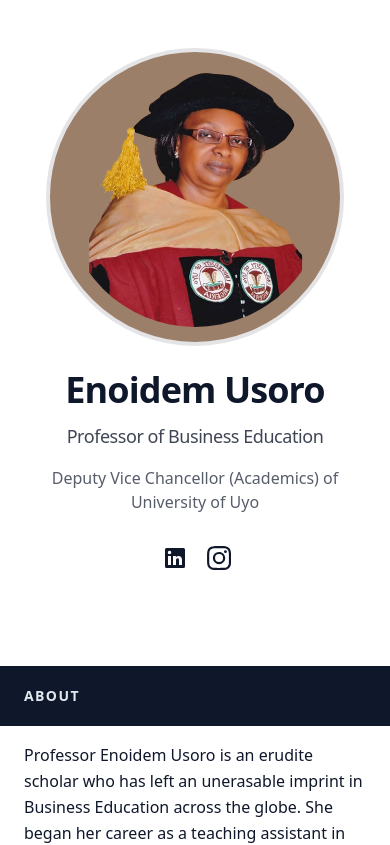
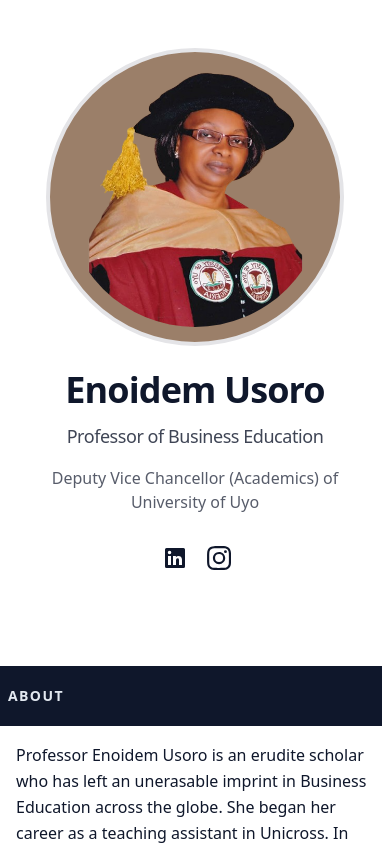
Before and after one commit to agedet/enoidem-portfolio, a Next.js app: page / in a window 390 px wide. Shown: the top 845 px of the page. Built offline with nearby package versions, Linux system fonts and the light colour scheme.

Commit message:
feat: add accordion to journal articles tab

```diff
--- a/src/app/(frontend)/page.tsx
+++ b/src/app/(frontend)/page.tsx
@@ -11,7 +11,7 @@ import Header from "@/components/Header";
 export default function Home() {
   return (
     <div className="min-h-screen bg-background leading-relaxed text-text antialiased selection:bg-primary selection:text-text expansion-alids-init">
-      <main className="min-h-screen mx-auto max-w-screen-xl px-6 py-12 font-sans md:px-12 md:py-16 lg:py-0">
+      <main className="min-h-screen mx-auto max-w-screen-xl px-4 py-12 font-sans md:px-12 md:py-16 lg:py-0">
         <a href="#content" className="absolute left-0 top-0 block -translate-x-full rounded bg-gradient-to-br from-primary via-blue-500 to-purple-600 px-4 py-3 text-sm font-bold uppercase tracking-widest text-white focus-visible:translate-x-0">Skip to Content</a>
 
         <section className="lg:flex lg:justify-between lg:gap-4">
--- a/src/components/About.tsx
+++ b/src/components/About.tsx
@@ -4,7 +4,7 @@ import Image from 'next/image'
 export default function About() {
   return (
     <section id='about' className="mb-16 scroll-mt-16 md:mb-24 lg:mb-36 lg:scroll-mt-24" aria-label='About professor enoidem usoro'>
-        <div className="sticky top-0 z-20 -mx-6 mb-4 w-screen bg-text px-6 py-5 backdrop-blur md:-mx-12 md:px-12 lg:sr-only lg:relative lg:top-auto lg:mx-auto lg:w-full lg:px-0 lg:py-0 lg:opacity-0">
+        <div className="sticky top-0 z-20 -mx-6 mb-4 w-screen bg-text px-4 py-5 backdrop-blur md:-mx-12 md:px-12 lg:sr-only lg:relative lg:top-auto lg:mx-auto lg:w-full lg:px-0 lg:py-0 lg:opacity-0">
             <h2 className="text-sm font-bold uppercase tracking-widest text-slate-200 lg:sr-only">
                 About
             </h2>
--- a/src/components/Contact/Contact.tsx
+++ b/src/components/Contact/Contact.tsx
@@ -20,7 +20,7 @@ function Contact() {
 
   return (
     <section id="contact" className="mb-16 scroll-mt-16 md:mb-24 lg:mb-36 lg:scroll-mt-24" aria-label="Contact professor enoidem usoro">
-      <div className="sticky top-0 z-20 -mx-6 mb-4 w-screen bg-text px-6 py-5 backdrop-blur md:-mx-12 md:px-12 lg:sr-only lg:relative lg:top-auto lg:mx-auto lg:w-full lg:px-0 lg:py-0 lg:opacity-0">
+      <div className="sticky top-0 z-20 -mx-6 mb-4 w-screen bg-text px-4 py-5 backdrop-blur md:-mx-12 md:px-12 lg:sr-only lg:relative lg:top-auto lg:mx-auto lg:w-full lg:px-0 lg:py-0 lg:opacity-0">
         <h2 className="text-sm font-bold uppercase tracking-widest text-slate-200 lg:sr-only">Contact</h2>
       </div>
 
--- a/src/components/Education.tsx
+++ b/src/components/Education.tsx
@@ -30,7 +30,7 @@ const EDUCATION = [
 function Education() {
   return (
     <section id="education" className="mb-16 scroll-mt-16 md:mb-24 lg:mb-36 lg:scroll-mt-24" aria-label="Selected education">
-        <div className="sticky top-0 z-20 -mx-6 mb-4 w-screen bg-text px-6 py-5 backdrop-blur md:-mx-12 md:px-12 lg:sr-only lg:relative lg:top-auto lg:mx-auto lg:w-full lg:px-0 lg:py-0 lg:opacity-0">
+        <div className="sticky top-0 z-20 -mx-6 mb-4 w-screen bg-text px-4 py-5 backdrop-blur md:-mx-12 md:px-12 lg:sr-only lg:relative lg:top-auto lg:mx-auto lg:w-full lg:px-0 lg:py-0 lg:opacity-0">
             <h2 className="text-sm font-bold uppercase tracking-widest text-slate-200 lg:sr-only">
                 Academic Background and Qualifications
             </h2>
--- a/src/components/Experience.tsx
+++ b/src/components/Experience.tsx
@@ -32,7 +32,7 @@ const EXPERIENCE = [
 function Experience() {
   return (
     <section id='experience' className='mb-16 scroll-mt-16 md:mb-24 lg:mb-36 lg:scroll-mt-24' aria-label='Work experience'>
-        <div className='sticky top-0 z-20 -mx-6 mb-4 w-screen bg-text px-6 py-5 backdrop-blur md:-mx-12 md:px-12 lg:sr-only lg:relative lg:top-auto lg:mx-auto lg:w-full lg:px-0 lg:py-0 lg:opacity-0'>
+        <div className='sticky top-0 z-20 -mx-6 mb-4 w-screen bg-text px-4 py-5 backdrop-blur md:-mx-12 md:px-12 lg:sr-only lg:relative lg:top-auto lg:mx-auto lg:w-full lg:px-0 lg:py-0 lg:opacity-0'>
             <h2 className='text-sm font-bold uppercase tracking-widest text-slate-200 lg:sr-only'>Experience</h2>
         </div>
 
--- a/src/components/Publications.tsx
+++ b/src/components/Publications.tsx
@@ -88,7 +88,7 @@ const PUBLICATIONS_CONFERENCE_PAPERS = [
 function Publications() {
   return (
     <section id="publications" className="mb-16 scroll-mt-16 md:mb-24 lg:mb-36 lg:scroll-mt-24" aria-label="Publications professor enoidem usoro">
-        <div className="sticky top-0 z-20 -mx-6 mb-4 w-screen bg-text px-6 py-5 backdrop-blur md:-mx-12 md:px-12 lg:sr-only lg:relative lg:top-auto lg:mx-auto lg:w-full lg:px-0 lg:py-0 lg:opacity-0">
+        <div className="sticky top-0 z-20 -mx-6 mb-4 w-screen bg-text px-4 py-5 backdrop-blur md:-mx-12 md:px-12 lg:sr-only lg:relative lg:top-auto lg:mx-auto lg:w-full lg:px-0 lg:py-0 lg:opacity-0">
             <h2 className="text-sm font-bold uppercase tracking-widest text-slate-200 lg:sr-only">Publications</h2>
         </div>
 
--- a/src/components/SecondaryFooter.tsx
+++ b/src/components/SecondaryFooter.tsx
@@ -5,7 +5,7 @@ import React from 'react'
 function Footer() {
   return (
     <footer id='footer' className='bg-text text-white'>
-        <div className='mx-auto max-w-screen-xl px-6 py-12 font-sans md:px-12 md:pt-16 md:pb-10 flex flex-col gap-12'>
+        <div className='mx-auto max-w-screen-xl px-4 py-12 font-sans md:px-12 md:pt-16 md:pb-10 flex flex-col gap-12'>
             <div className='flex flex-col gap-10 md:flex-row md:gap-8 lg:gap-12 w-full'>
                 <div className='flex-[2] flex flex-col gap-4'>
                     <h2 className='text-xl font-bold text-white'>Professor Enoidem Usoro</h2>
```
